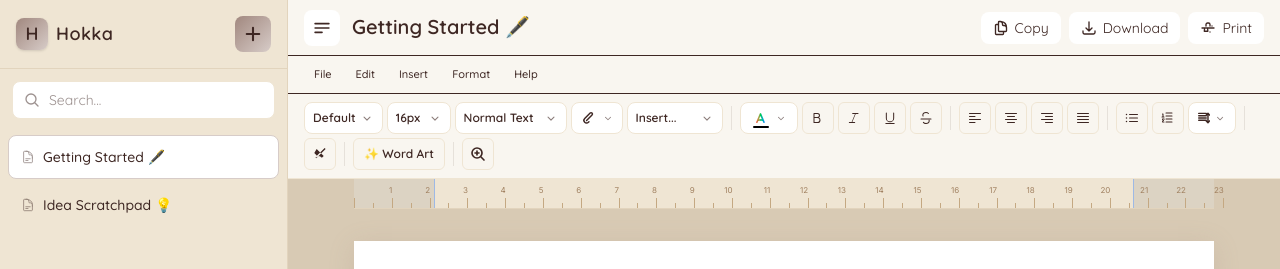
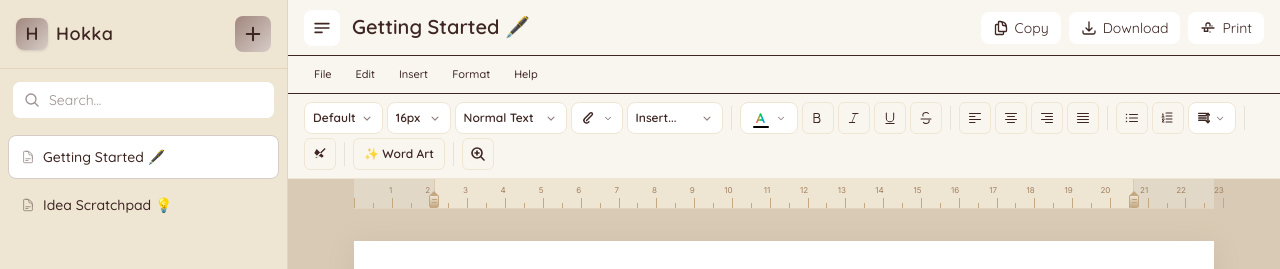
Before and after one commit to niloktar/hokka, a React (Vite) app: page / in a window 1280 px wide. Shown: the top 269 px of the page. Built offline with nearby package versions, Linux system fonts and the light colour scheme; a web font is replaced by a local one.

Commit message:
The horizontal ruler has been made operational

```diff
--- a/src/App.jsx
+++ b/src/App.jsx
@@ -239,7 +239,7 @@ const PAPER_WIDTH = 860;
 const PAPER_PADDING_H = 80;
 const CM_PX = 37.795; // 1cm = 37.795px at 96dpi
 
-function Ruler({ theme }) {
+function Ruler({ theme, leftMargin, rightMargin, onLeftMarginChange, onRightMarginChange }) {
   const totalCm = Math.ceil(PAPER_WIDTH / CM_PX);
   const ticks = [];
   for (let i = 0; i <= totalCm * 2; i++) {
@@ -248,8 +248,105 @@ function Ruler({ theme }) {
     const cm = i / 2;
     ticks.push({ x, isMajor, cm });
   }
+
+  const rulerRef = useRef(null);
+  const draggingRef = useRef(null); // 'left' | 'right' | null
+
+  const handleMouseDown = useCallback((side, e) => {
+    e.preventDefault();
+    e.stopPropagation();
+    draggingRef.current = side;
+
+    const onMouseMove = (moveEvent) => {
+      if (!rulerRef.current || !draggingRef.current) return;
+      const rect = rulerRef.current.getBoundingClientRect();
+      const x = moveEvent.clientX - rect.left;
+
+      if (draggingRef.current === 'left') {
+        const clamped = Math.max(20, Math.min(x, PAPER_WIDTH - rightMargin - 100));
+        onLeftMarginChange(Math.round(clamped));
+      } else {
+        const fromRight = PAPER_WIDTH - (moveEvent.clientX - rect.left);
+        const clamped = Math.max(20, Math.min(fromRight, PAPER_WIDTH - leftMargin - 100));
+        onRightMarginChange(Math.round(clamped));
+      }
+    };
+
+    const onMouseUp = () => {
+      draggingRef.current = null;
+      document.removeEventListener('mousemove', onMouseMove);
+      document.removeEventListener('mouseup', onMouseUp);
+      document.body.style.cursor = '';
+      document.body.style.userSelect = '';
+    };
+
+    document.body.style.cursor = 'col-resize';
+    document.body.style.userSelect = 'none';
+    document.addEventListener('mousemove', onMouseMove);
+    document.addEventListener('mouseup', onMouseUp);
+  }, [leftMargin, rightMargin, onLeftMarginChange, onRightMarginChange]);
+
+  // Elegant handle renderer
+  const renderHandle = (side) => {
+    const marginVal = side === 'left' ? leftMargin : rightMargin;
+    const posStyle = side === 'left'
+      ? { left: marginVal - 7 }
+      : { right: rightMargin - 7 };
+
     return (
+      <div
+        onMouseDown={(e) => handleMouseDown(side, e)}
+        title={side === 'left' ? 'Sol kenar boşluğunu sürükle' : 'Sağ kenar boşluğunu sürükle'}
+        className="ruler-handle"
+        style={{
+          position: 'absolute',
+          bottom: 0,
+          ...posStyle,
+          width: 14,
+          height: 20,
+          cursor: 'col-resize',
+          zIndex: 10,
+          display: 'flex',
+          flexDirection: 'column',
+          alignItems: 'center',
+          justifyContent: 'flex-end',
+        }}
+      >
+        {/* Top triangle pointer */}
         <div style={{
+          width: 0,
+          height: 0,
+          borderLeft: '5px solid transparent',
+          borderRight: '5px solid transparent',
+          borderBottom: `5px solid ${theme.rulerTick}`,
+          flexShrink: 0,
+        }} />
+        {/* Bottom rectangular grip */}
+        <div style={{
+          width: 10,
+          height: 12,
+          background: `linear-gradient(180deg, ${theme.rulerBg} 0%, ${theme.rulerTick} 100%)`,
+          borderRadius: '0 0 3px 3px',
+          border: `1px solid ${theme.rulerTick}`,
+          borderTop: 'none',
+          display: 'flex',
+          flexDirection: 'column',
+          alignItems: 'center',
+          justifyContent: 'center',
+          gap: 1.5,
+        }}>
+          {/* Grip lines */}
+          <div style={{ width: 5, height: 1, background: theme.rulerText, borderRadius: 1, opacity: 0.6 }} />
+          <div style={{ width: 5, height: 1, background: theme.rulerText, borderRadius: 1, opacity: 0.4 }} />
+        </div>
+      </div>
+    );
+  };
+
+  return (
+    <div
+      ref={rulerRef}
+      style={{
         width: PAPER_WIDTH,
         margin: '0 auto',
         height: 30,
@@ -258,13 +355,17 @@ function Ruler({ theme }) {
         borderBottom: `1px solid ${theme.rulerBorder}`,
         userSelect: 'none',
         flexShrink: 0,
-    }}>
+      }}
+    >
       {/* Margin shading */}
-      <div style={{ position: 'absolute', left: 0, top: 0, width: PAPER_PADDING_H, height: '100%', background: 'rgba(0,0,0,0.08)' }} />
-      <div style={{ position: 'absolute', right: 0, top: 0, width: PAPER_PADDING_H, height: '100%', background: 'rgba(0,0,0,0.08)' }} />
-      {/* Margin lines */}
-      <div style={{ position: 'absolute', left: PAPER_PADDING_H, top: 0, width: 1, height: '100%', background: '#4f8ef7', opacity: 0.5 }} />
-      <div style={{ position: 'absolute', right: PAPER_PADDING_H, top: 0, width: 1, height: '100%', background: '#4f8ef7', opacity: 0.5 }} />
+      <div style={{ position: 'absolute', left: 0, top: 0, width: leftMargin, height: '100%', background: 'rgba(0,0,0,0.06)', transition: 'width 0.05s' }} />
+      <div style={{ position: 'absolute', right: 0, top: 0, width: rightMargin, height: '100%', background: 'rgba(0,0,0,0.06)', transition: 'width 0.05s' }} />
+      {/* Margin lines — subtle dashed */}
+      <div style={{ position: 'absolute', left: leftMargin, top: 0, width: 1, height: '100%', background: theme.rulerTick, opacity: 0.45, transition: 'left 0.05s' }} />
+      <div style={{ position: 'absolute', right: rightMargin, top: 0, width: 1, height: '100%', background: theme.rulerTick, opacity: 0.45, transition: 'right 0.05s' }} />
+      {/* Draggable handles */}
+      {renderHandle('left')}
+      {renderHandle('right')}
       {ticks.map(({ x, isMajor, cm }) => (
         <div key={x} style={{ position: 'absolute', left: x, bottom: 0, display: 'flex', flexDirection: 'column', alignItems: 'center' }}>
           <div style={{
@@ -836,6 +937,10 @@ export default function App() {
   const savedRangeRef = useRef(null);
   const [copied, setCopied] = useState(false);
 
+  // Ruler margin state
+  const [leftMargin, setLeftMargin] = useState(PAPER_PADDING_H);
+  const [rightMargin, setRightMargin] = useState(PAPER_PADDING_H);
+
   // Formatting states
   const [isBold, setIsBold] = useState(false);
   const [isItalic, setIsItalic] = useState(false);
@@ -1708,7 +1813,13 @@ export default function App() {
         >
           {/* Cetvel */}
           <div style={{ position: 'sticky', top: 0, zIndex: 5 }}>
-            <Ruler theme={activeTheme} />
+            <Ruler
+              theme={activeTheme}
+              leftMargin={leftMargin}
+              rightMargin={rightMargin}
+              onLeftMarginChange={setLeftMargin}
+              onRightMarginChange={setRightMargin}
+            />
           </div>
 
           {/* Kağıt */}
@@ -1720,7 +1831,7 @@ export default function App() {
                 background: activeTheme.paperBg,
                 color: activeTheme.paperColor,
                 boxShadow: activeTheme.paperShadow,
-                padding: `60px ${PAPER_PADDING_H}px`,
+                padding: `60px ${rightMargin}px 60px ${leftMargin}px`,
                 position: 'relative',
               }}
             >
--- a/src/index.css
+++ b/src/index.css
@@ -187,3 +187,19 @@ body {
     margin: 20mm;
   }
 }
+
+/* Ruler handle hover/active effects */
+.ruler-handle:hover > div:last-child {
+  filter: brightness(0.9);
+  box-shadow: 0 1px 4px rgba(0,0,0,0.15);
+}
+
+.ruler-handle:active > div:last-child {
+  filter: brightness(0.82);
+  box-shadow: 0 2px 6px rgba(0,0,0,0.2);
+  transform: scaleY(1.05);
+}
+
+.ruler-handle:hover > div:first-child {
+  filter: brightness(0.85);
+}
```
Lines whose indentation alone changed are shown as unchanged.
